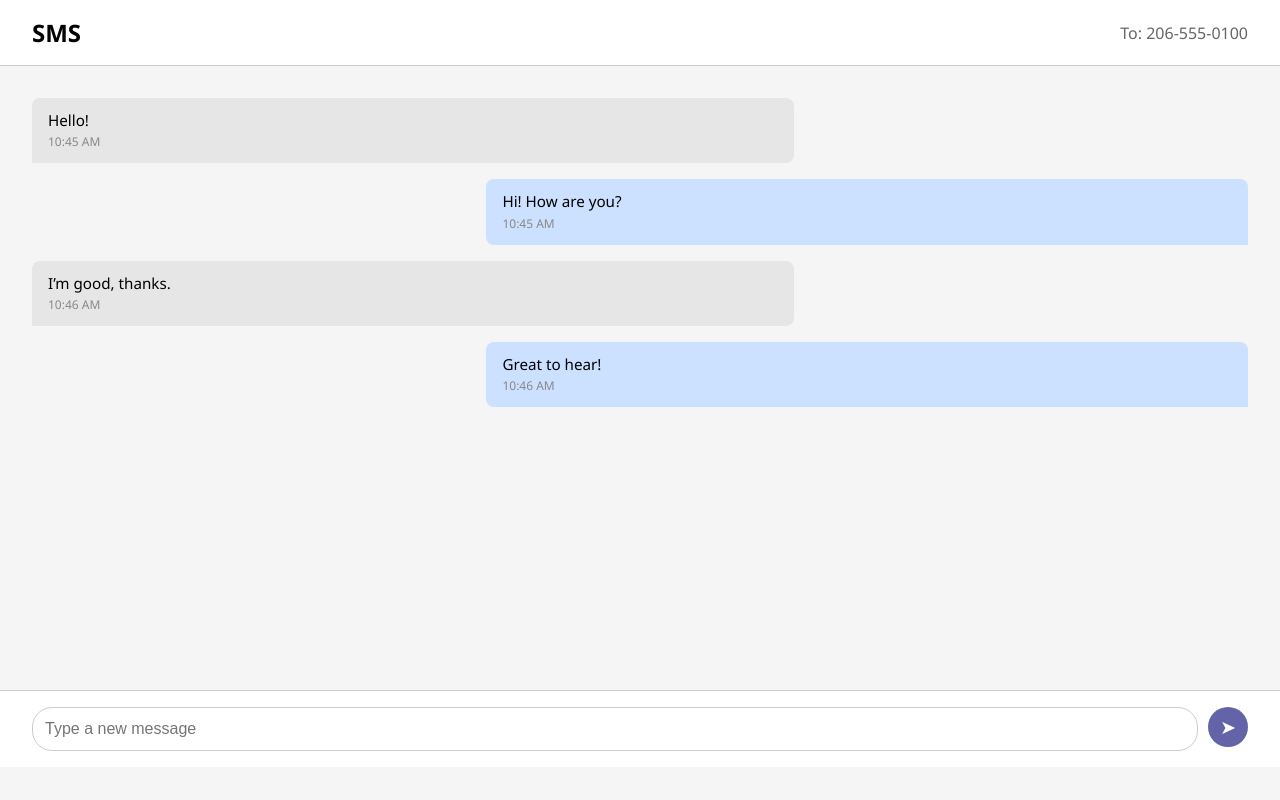
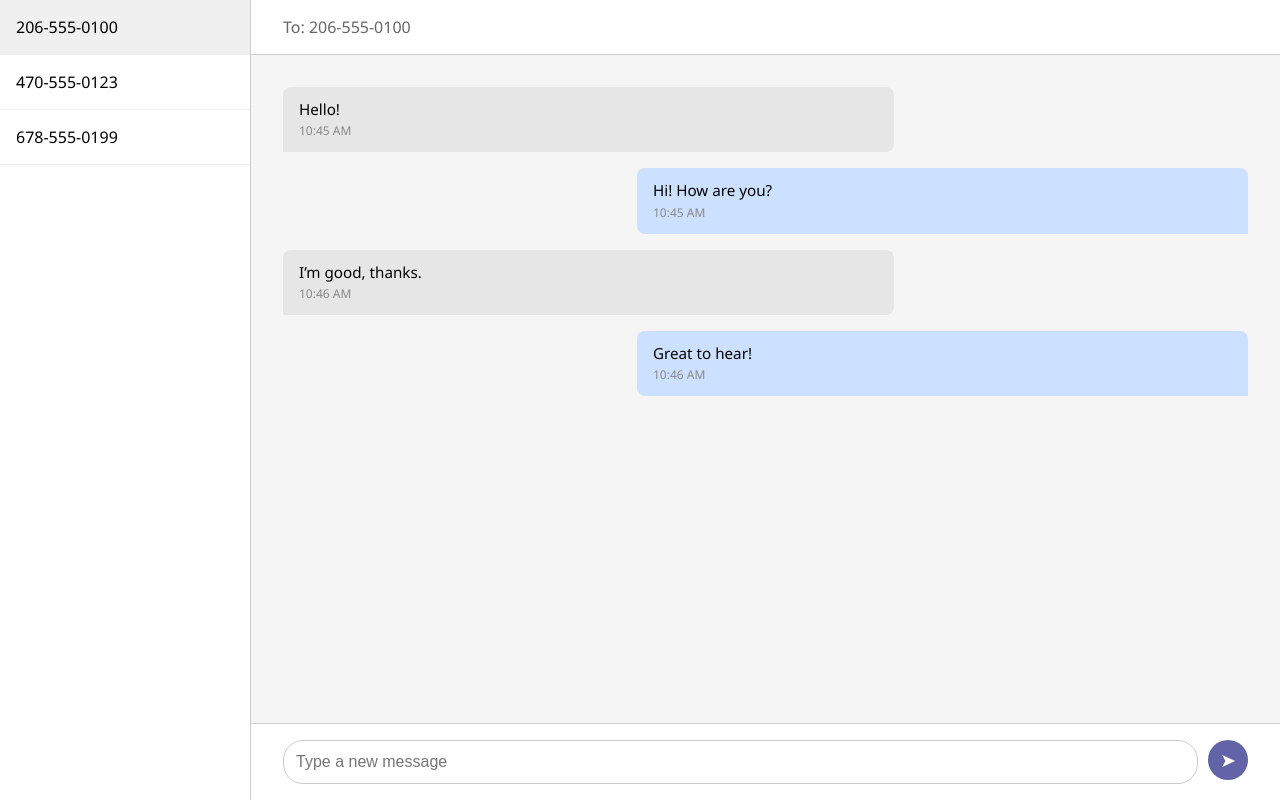
Before and after one commit to jbreeland/milend-sms, a plain HTML site: page index.html in a window 1280 px wide. Drawn offline with Linux system fonts and the light colour scheme.

Commit message:
Update index.html

```diff
--- a/index.html
+++ b/index.html
@@ -10,27 +10,41 @@
       background-color: #f5f5f5;
       margin: 0;
       padding: 0;
+      display: flex;
+      height: 100vh;
+    }
+    .sidebar {
+      width: 250px;
+      background-color: #ffffff;
+      border-right: 1px solid #ccc;
+      overflow-y: auto;
+    }
+    .chat-thread {
+      padding: 1rem;
+      border-bottom: 1px solid #eee;
+      cursor: pointer;
+    }
+    .chat-thread:hover {
+      background-color: #f0f0f0;
+    }
+    .main {
+      flex: 1;
+      display: flex;
+      flex-direction: column;
     }
     .header {
       background-color: #ffffff;
       padding: 1rem 2rem;
       border-bottom: 1px solid #ccc;
-      display: flex;
-      justify-content: space-between;
-      align-items: center;
-    }
-    .header .title {
-      font-size: 1.5rem;
-      font-weight: 600;
-    }
-    .header .to {
       font-size: 1rem;
+      font-weight: 500;
       color: #666;
     }
     .chat-container {
       padding: 2rem;
-      height: 70vh;
+      height: 100%;
       overflow-y: auto;
+      flex-grow: 1;
     }
     .message {
       max-width: 60%;
@@ -84,10 +98,13 @@
   </style>
 </head>
 <body>
-  <div class="header">
-    <div class="title">SMS</div>
-    <div class="to">To: 206-555-0100</div>
+  <div class="sidebar">
+    <div class="chat-thread">206-555-0100</div>
+    <div class="chat-thread">470-555-0123</div>
+    <div class="chat-thread">678-555-0199</div>
   </div>
+  <div class="main">
+    <div class="header">To: 206-555-0100</div>
     <div class="chat-container">
       <div class="message from-customer">Hello!<div class="timestamp">10:45 AM</div></div>
       <div class="message from-user">Hi! How are you?<div class="timestamp">10:45 AM</div></div>
@@ -98,5 +115,6 @@
       <input type="text" placeholder="Type a new message" />
       <button>➤</button>
     </div>
+  </div>
 </body>
 </html>
```
Lines whose indentation alone changed are shown as unchanged.
